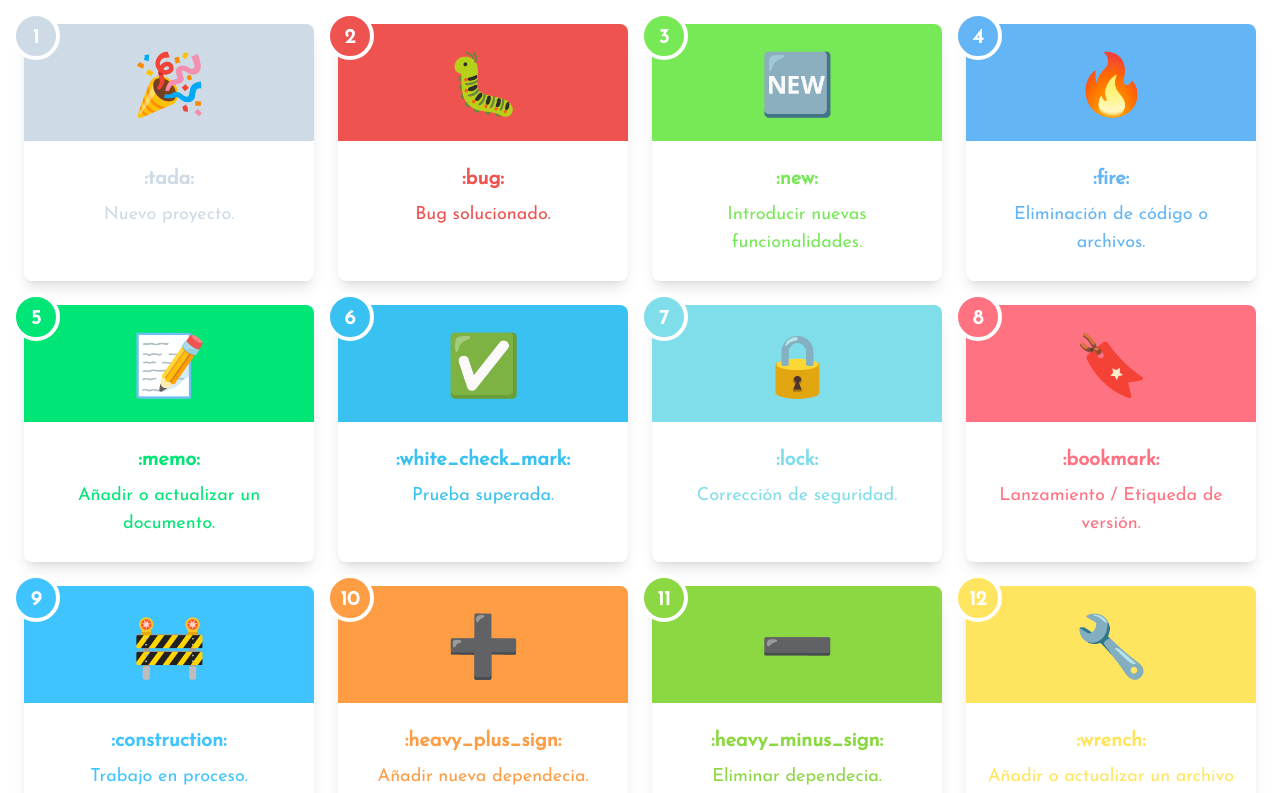
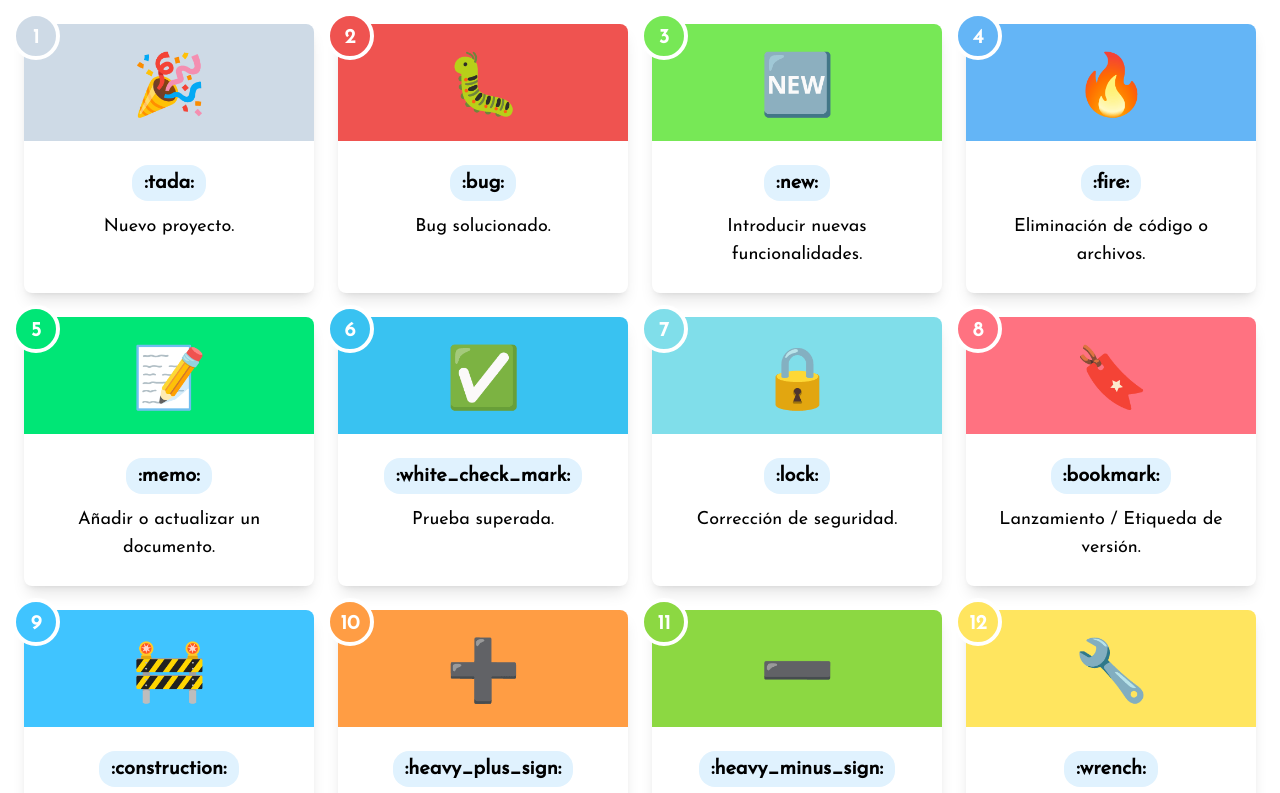
Before and after one commit to matcastaneda/ecommit, a React (Create React App) app: page / in a window 1280 px wide. Shown: the top 793 px of the page. Built offline with nearby package versions, Linux system fonts and the light colour scheme.

Commit message:
💄 Cambio color `EmojiCard`

```diff
--- a/src/components/EmojiCard/EmojiCard.js
+++ b/src/components/EmojiCard/EmojiCard.js
@@ -28,13 +28,10 @@ function EmojiCard({ id, emoji, code, description, color }) {
     });
   };
 
-  const a = color;
-  console.log(a);
-
   return (
     <figure className="emoji-card relative">
       <span
-        className="emoji-card-id absolute"
+        className="emoji-card-id absolute select-none"
         style={{ background: `${color}` }}>
         {id}
       </span>
@@ -50,14 +47,14 @@ function EmojiCard({ id, emoji, code, description, color }) {
         </CopyToClipboard>
       </header>
 
-      <div className="emoji-card-text py-6" style={{ color: `${color}` }}>
-        <div className="select-none cursor-pointer pb-2">
+      <div className="emoji-card-text py-6">
+        <div className="select-none cursor-pointer mb-3 py-1 rounded-2xl bg-sky-100">
           <CopyToClipboard text={code}>
-            <p
+            <h1
               onClick={onClickCode}
               className="text-xl font-bold px-3 break-all md:break-words">
               {code}
-            </p>
+            </h1>
           </CopyToClipboard>
         </div>
         <p className="px-4 break-words text-lg">{description}</p>
--- a/tailwind.config.js
+++ b/tailwind.config.js
@@ -4,7 +4,7 @@ module.exports = {
   content: ['./src/**/*.{js,jsx,ts,tsx}'],
   theme: {
     screens: {
-      xs: { max: '400px' },
+      xs: { max: '580px' },
       ...defaultTheme.screens,
     },
     extend: {
```
